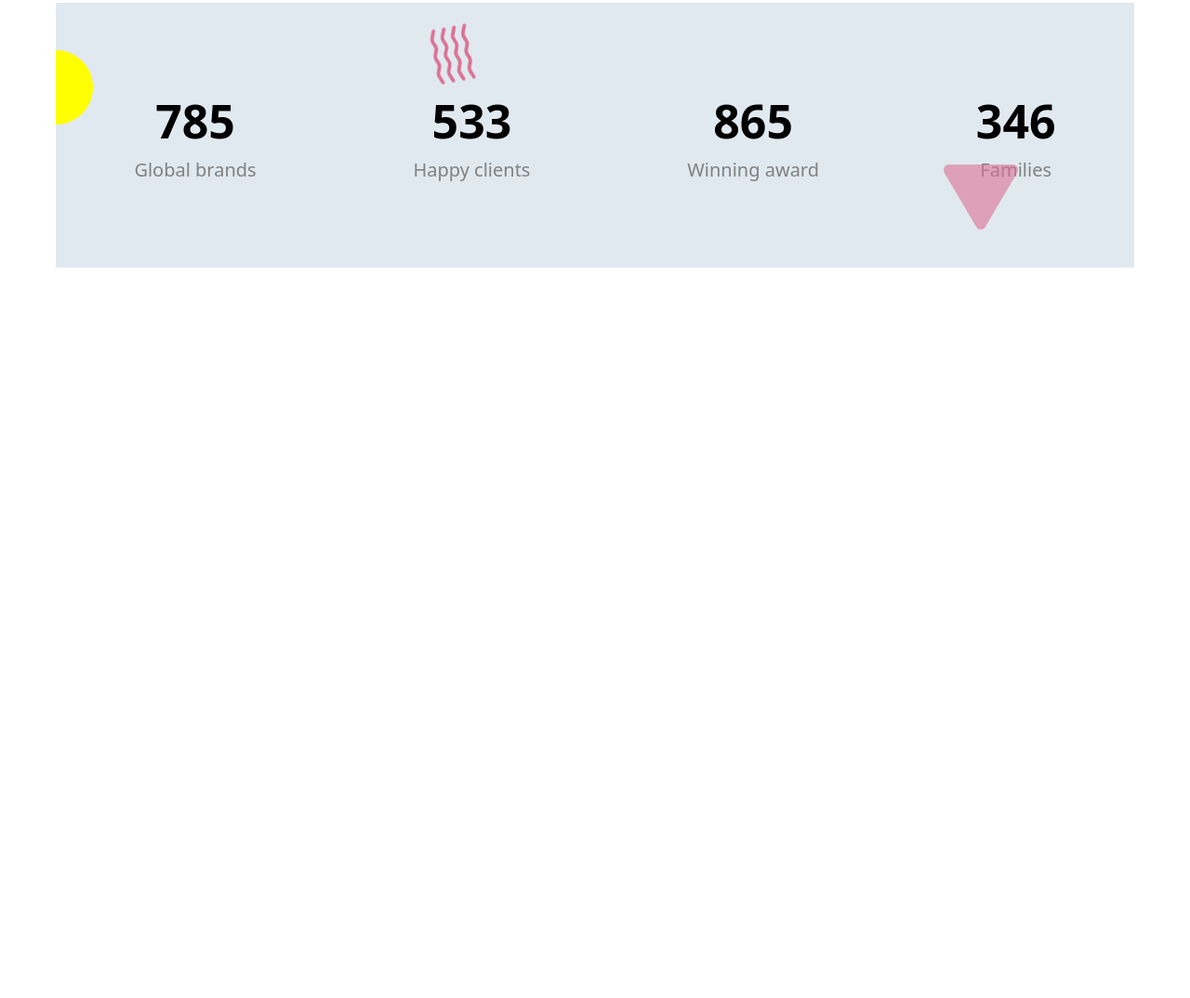
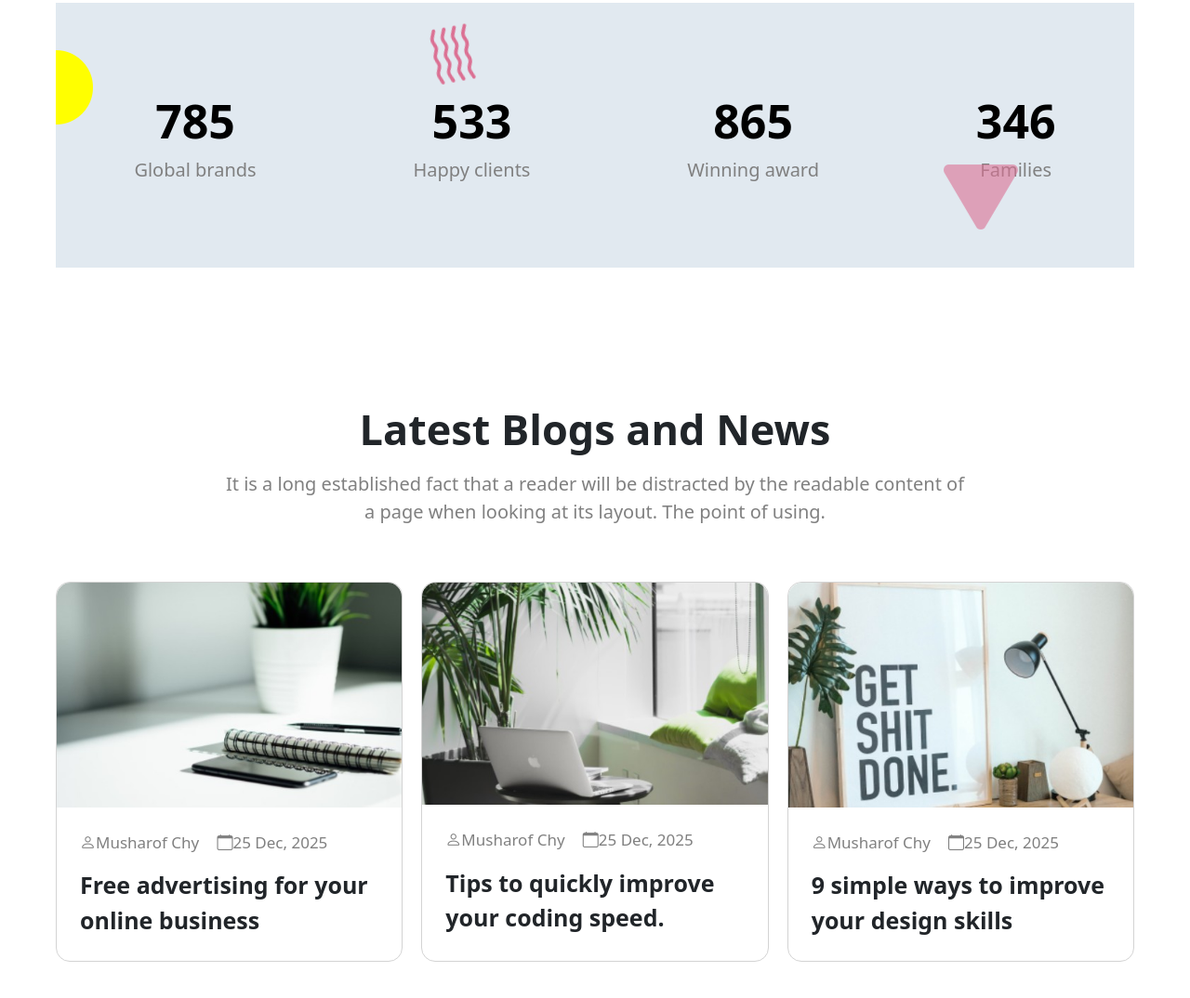
Before and after one commit to nimessanjel15/ui-projects, a website: page public/baseTemplate.html in a window 1280 px wide. Shown: the part 6268-7342 px from the top of the page at 93% size. Before the commit the page ends 6656 px from the top, so only its background shows below. Drawn offline with nearby package versions, Linux system fonts and the light colour scheme.

Commit message:
updated base

```diff
--- a/public/baseTemplate.html
+++ b/public/baseTemplate.html
@@ -663,6 +663,72 @@
             color: black;
         }
 
+        /*Blogs area*/
+
+        .blogs-area {}
+
+        .ba-text {
+            text-align: center;
+            max-width: 800px;
+            margin: 20px auto 60px;
+        }
+
+        .ba-title {
+            font-weight: bold;
+            font-size: 45px;
+            margin-bottom: 10px;
+            padding-top: 120px;
+        }
+
+        .ba-sub {
+            color: gray;
+            font-size: 20px;
+        }
+
+        .ba-img {
+            width: 100%;
+            border-top-left-radius: 15px;
+            border-top-right-radius: 15px;
+        }
+
+        .ba-cards {
+            display: flex;
+            justify-content: space-between;
+            gap: 20px;
+            padding: none;
+        }
+
+        .ba-card {
+            width: 400px;
+            height: auto;
+            border-radius: 15px;
+            border: 1px solid lightgray;
+
+        }
+
+        .ba-card-head {
+            font-size: 17px;
+            color: gray;
+            margin-right: 15px;
+        }
+
+        .ba-card-text {
+            padding: 25px;
+        }
+
+        .ba-card-title {
+            margin-top: 15px;
+            font-size: 25px;
+            font-weight: bold;
+            transition-duration: 0.5s;
+        }
+
+        .ba-card-title:hover {
+            color: blue;
+            cursor: pointer;
+            transition-duration: 0.3s;
+        }
+
 
         /* Tablets (≤ 992px) */
         @media (max-width: 992px) {
@@ -949,6 +1015,25 @@
                 font-size: 80px;
                 color: palevioletred;
                 animation: rotate 20s linear infinite;
+            }
+
+            .ba-title {
+                font-size: 25px;
+            }
+
+            .ba-sub {
+                font-size: 20px;
+            }
+
+            .ba-card {
+                width: 100%;
+            }
+
+            .ba-cards {
+                display: flex;
+                flex-direction: column;
+                gap: 15px;
+
             }
         }
     </style>
@@ -1383,6 +1468,63 @@
             </div>
         </div>
 
+        <div class="blogs-area">
+            <div class="ba-text">
+                <div class="ba-title">Latest Blogs and News</div>
+                <div class="ba-sub">It is a long established fact that a reader will be distracted by the readable
+                    content of a page when looking at its layout. The point of using.</div>
+            </div>
+
+            <div class="ba-cards">
+                <div class="ba-card">
+                    <div class="card-header">
+                        <img src="images/base-ba-img1.jpg" alt="" class="ba-img">
+                    </div>
+
+                    <div class="ba-card-body">
+                        <div class="ba-card-text">
+                            <span class="ba-card-head"><span class="bi bi-person">Musharof Chy</span></span>
+                            <span class="ba-card-head"><span class="bi bi-calendar">25 Dec, 2025</span></span>
+
+                            <div class="ba-card-title">Free advertising for your online business</div>
+                        </div>
+                    </div>
+                </div>
+
+                <div class="ba-card">
+                    <div class="card-header">
+                        <img src="images/base-ba-img2.jpg" alt="" class="ba-img">
+                    </div>
+
+                    <div class="ba-card-body">
+                        <div class="ba-card-text">
+                            <span class="ba-card-head"><span class="bi bi-person">Musharof Chy</span></span>
+                            <span class="ba-card-head"><span class="bi bi-calendar">25 Dec, 2025</span></span>
+
+                            <div class="ba-card-title">Tips to quickly improve your coding speed.</div>
+                        </div>
+                    </div>
+
+                </div>
+
+                <div class="ba-card">
+                    <div class="card-header">
+                        <img src="images/base-ba-img3.jpg" alt="" class="ba-img">
+                    </div>
+
+                    <div class="ba-card-body">
+                        <div class="ba-card-text">
+                            <span class="ba-card-head"><span class="bi bi-person">Musharof Chy</span></span>
+                            <span class="ba-card-head"><span class="bi bi-calendar">25 Dec, 2025</span></span>
+
+                            <div class="ba-card-title">9 simple ways to improve your design skills</div>
+                        </div>
+                    </div>
+
+                </div>
+            </div>
+        </div>
+
     </section>
 
     <script src="https://cdn.jsdelivr.net/npm/bootstrap@5.3.2/dist/js/bootstrap.bundle.min.js"></script>
```
Also changed, not shown: public/images/base-ba-img1.jpg (added), public/images/base-ba-img2.jpg (added), public/images/base-ba-img3.jpg (added).
